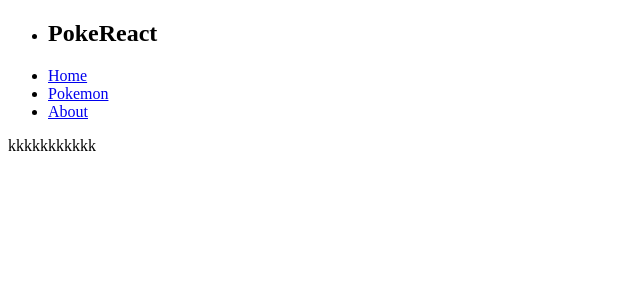
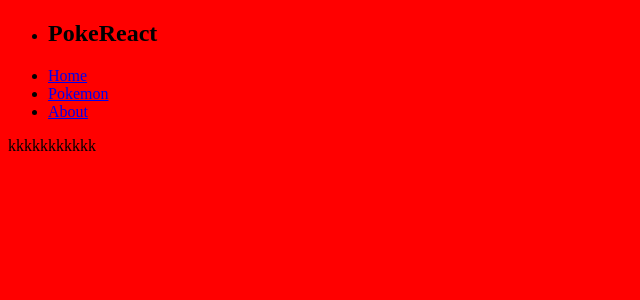
Before and after one commit to AymenBida/poke-react, a React (Create React App) app: page / in a window 1280 px wide. Shown: the top 300 px of the page, without its empty margins (0-640 px from the left). Built offline with nearby package versions, Linux system fonts and the light colour scheme.

Commit message:
Install Bootstrap for React

```diff
--- a/package.json
+++ b/package.json
@@ -7,8 +7,10 @@
     "@testing-library/react": "^11.2.7",
     "@testing-library/user-event": "^12.8.3",
     "axios": "^0.21.1",
+    "bootstrap": "^5.0.2",
     "prop-types": "^15.7.2",
     "react": "^17.0.2",
+    "react-bootstrap": "^2.0.0-beta.4",
     "react-dom": "^17.0.2",
     "react-redux": "^7.2.4",
     "react-router": "^5.2.0",
--- a/src/components/Navbar.js
+++ b/src/components/Navbar.js
@@ -1,4 +1,5 @@
 import { Link } from 'react-router-dom';
+import './styles/Navbar.scss';
 
 const Navbar = () => (
   <nav>
--- /dev/null
+++ b/src/components/styles/Navbar.scss
@@ -0,0 +1,3 @@
+body {
+  background-color: red;
+}
```
Also changed, not shown: 1 other file (tests, documents, lock files or other folders).
